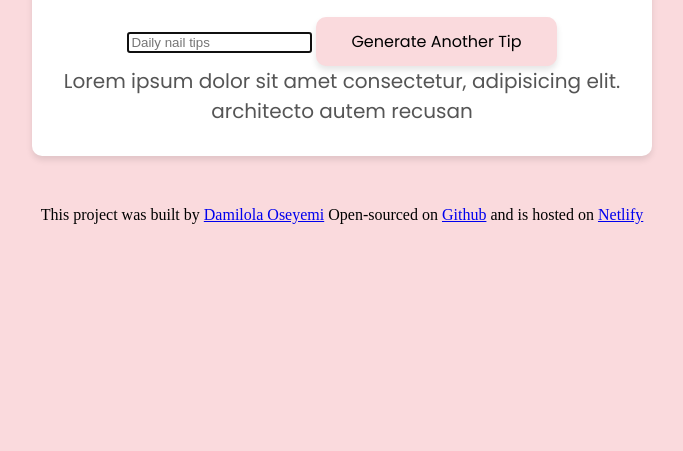
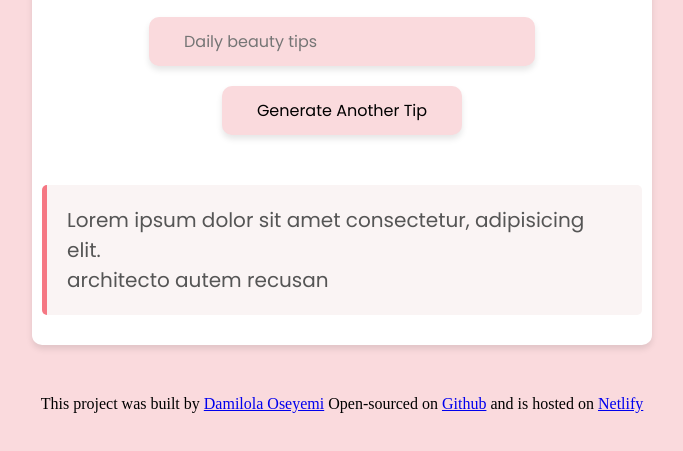
Before and after one commit to Dammy36/AI-Daily-Tips-For-Nails, a plain HTML site: page index.html in a window 1280 px wide. Shown: the part 171-622 px from the top of the page, without its empty margins (298-981 px from the left). Drawn offline with nearby package versions, Linux system fonts and the light colour scheme; a web font is replaced by a local one.

Commit message:
Added axios link

```diff
--- a/index.html
+++ b/index.html
@@ -9,6 +9,9 @@
       href="https://fonts.googleapis.com/css2?family=Playfair:ital,opsz,wght@0,5..1200,300..900;1,5..1200,300..900&display=swap"
       rel="stylesheet"
     />
+    <script src="https://cdn.jsdelivr.net/npm/axios/dist/axios.min.js"></script>
+    <script src="https://unpkg.com/typewriter-effect@latest/dist/core.js"></script>
+
     <link rel="preconnect" href="https://fonts.googleapis.com" />
     <link rel="preconnect" href="https://fonts.gstatic.com" crossorigin />
     <link
@@ -29,15 +32,15 @@
         <form>
           <input
             type="text"
-            placeholder="Daily nail tips"
+            placeholder="Daily beauty tips"
             autofocus
             required
             autocomplete="off"
           />
-          <button>Generate Another Tip</button>
+          <button type="submit">Generate Another Tip</button>
         </form>
 
-        <div class="contents">
+        <div class="contents" id="contents">
           Lorem ipsum dolor sit amet consectetur, adipisicing elit.
 
           <br />
--- a/style.css
+++ b/style.css
@@ -27,13 +27,32 @@ h2 {
 }
 
 .contents {
+  text-align: left;
   line-height: 1.5;
   font-size: 20px;
   font-family: "Poppins", sans-serif;
   font-weight: 400;
   color: #555;
+  margin-top: 30px;
+  background-color: #faf4f4;
+  border-left: 5px solid #f57783;
+  border-radius: 5px;
+  padding: 20px;
+  box-shadow: 0px 4px 30px 9px rgba(39, 33, 66, 0, 03);
 }
+form,
 button {
+  margin: 20px;
+}
+form {
+}
+
+input {
+  outline: none;
+}
+
+button,
+input {
   padding: 12px 35px;
   background: #fadadd;
   border: none;
```
